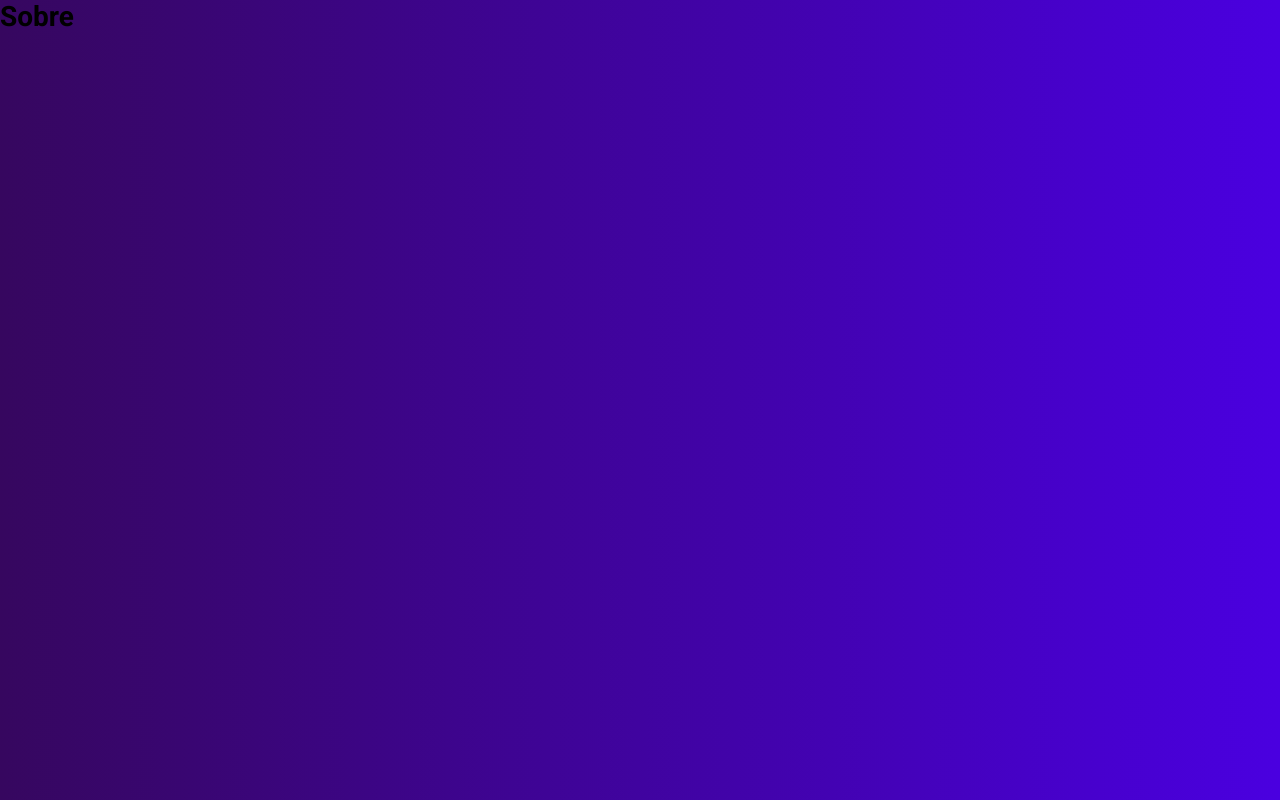
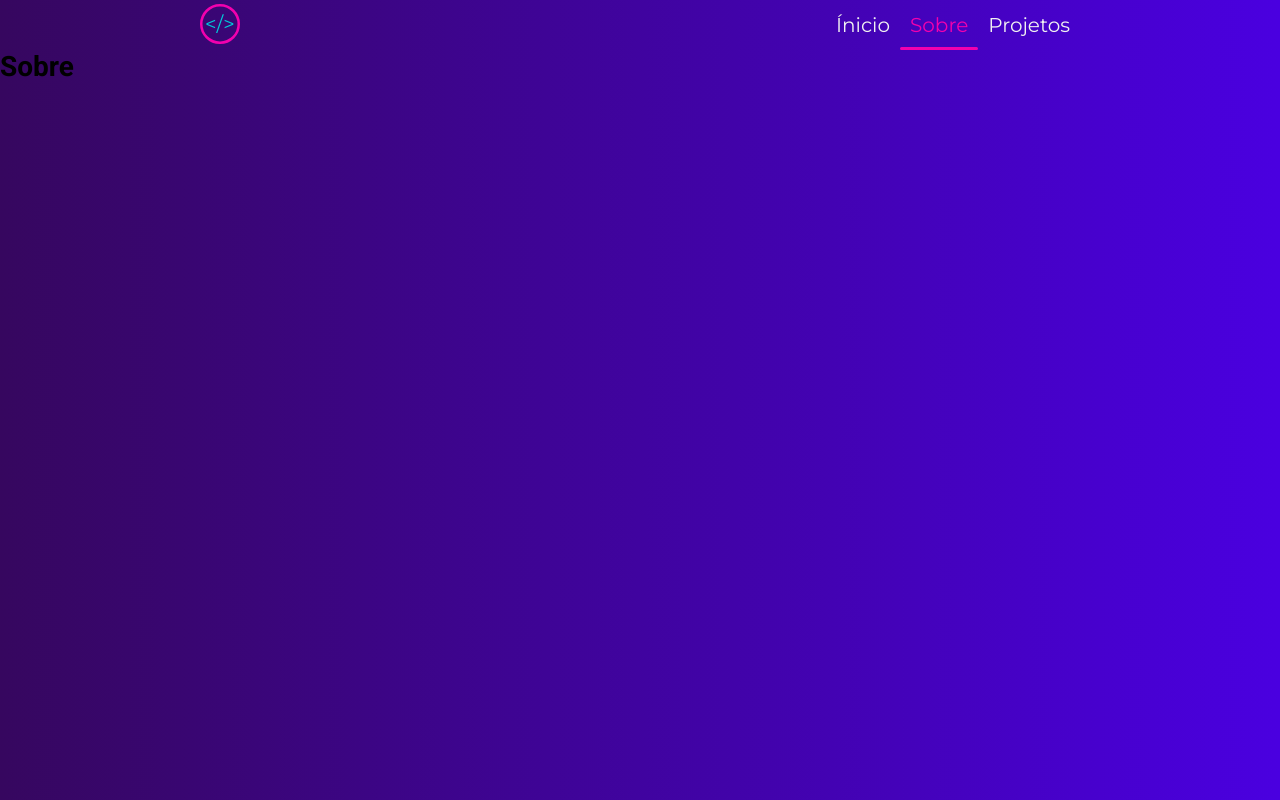
Before and after one commit to fcventura02/my-web-site, a React (Create React App) app in the folder frontend/: page /sobre in a window 1280 px wide. Built offline with nearby package versions, Linux system fonts and the light colour scheme.

Commit message:
update menu

```diff
--- a/frontend/src/components/Menu/index.tsx
+++ b/frontend/src/components/Menu/index.tsx
@@ -1,12 +1,27 @@
 import { Link } from "react-router-dom";
+import logo_mini from  '../../img/logo_mini.svg';
 import './menu.css';
-export default function Menu() {
+
+interface props{
+    menu?:string
+}
+
+export default function Menu({menu}:props) {
     return (
         <header className="containner-menu">
+            <Link to="/">
+                <img src={logo_mini} alt="Logo"/>
+            </Link>
             <menu className="contain-menu">
-                <Link className="menu-item" to="/">Ínicio</Link>
-                <Link className="menu-item" to="/sobre">Sobre</Link>
-                <Link className="menu-item" to="/projetos">Projetos</Link>
+                <div>
+                <Link className={`menu-item ${menu === 'inicio' && 'menu-isselect'}`} to="/">Ínicio</Link>
+                </div>
+                <div>
+                <Link className={`menu-item ${menu === 'sobre' && 'menu-isselect'}`} to="/sobre">Sobre</Link>
+                </div>
+                <div>
+                <Link className={`menu-item ${menu === 'projetos' && 'menu-isselect'}`} to="/projetos">Projetos</Link>
+                </div>
             </menu>
         </header>
     )
--- a/frontend/src/components/Menu/menu.css
+++ b/frontend/src/components/Menu/menu.css
@@ -2,9 +2,15 @@
     height: 50px;
     display: flex;
     align-items: center;
+    justify-content: space-between;
     margin: auto;
-    max-width: 900px;
+    max-width: 880px;
     color: var(--text-color-primary);
+}
+
+.containner-menu img{
+    height: 40px;
+    width: 40px;
 }
 
 .contain-menu{
@@ -17,4 +23,26 @@
     font-size: 2rem;
     padding: 5px 10px;
     color: var(--text-color-primary);
+    transition: linear 0.2s;
+    position: relative;
 }
+
+.menu-item:hover{
+    color: var(--bg-primary);
+}
+
+.menu-isselect{
+    color: var(--bg-primary);
+    position: relative;
+}
+.menu-isselect::after, .menu-item:hover::after{
+    position: absolute;
+    display: inline-flex;
+    left: 0;
+    bottom: -18px;
+    content: "";
+    border-bottom: .3rem solid var(--bg-primary);
+    border-radius: 50px;
+    width: 100%;
+    transform: translateY(-1rem);
+}
--- a/frontend/src/pages/Projects/index.tsx
+++ b/frontend/src/pages/Projects/index.tsx
@@ -12,7 +12,7 @@ export default function Projects() {
     var projecs = require('../../list.json');
     console.log(projecs)
     return (
-        <main className="containner">
+        <main className="containner-projects">
             <div className="contain">
                 <header className="header-project">
                     <h2>
--- a/frontend/src/pages/Projects/projects.css
+++ b/frontend/src/pages/Projects/projects.css
@@ -1,11 +1,12 @@
-.containner{
-    width: 100vw;
-    height: 100%;
+.containner-projects{
+    width: 100%;
+    height: 95vh;
     display: flex;
     flex-direction: column;
     align-items: center;
     background-color: var(--text-color-primary);
     color:  var(--text-color-secondary);
+    border-radius: 10px 10px 0 0;
 
 }
 
@@ -88,7 +89,12 @@
 }
 
 
+@media (max-width: 725px){
+    .containner-projects{
+        height: 100%;
+    }
     @media (max-width: 425px){
+
         .card_project{
             flex-direction: column;
         }
@@ -99,3 +105,4 @@
             border-radius: 18px 18px 0 0;
         }
     }
+}
--- a/frontend/src/route.tsx
+++ b/frontend/src/route.tsx
@@ -16,17 +16,19 @@ export default function Router() {
                 )} />
                 <Route path="/sobre" component={() => (
                     <>
+                        <Menu menu="sobre"/>
                         <Info />
                     </>
                 )} />
-                <Route path="/projects" component={() => (
+                <Route path="/projetos" component={() => (
                     <>
-                        <Menu/>
+                        <Menu menu="projetos"/>
                         <Projects />
                     </>
                 )} />
                 <Route component={() => (
                     <>
+                        <Menu />
                         <NotFound />
                     </>
                 )} />
```
Also changed, not shown: frontend/src/img/logo_mini.svg (added). Lines whose indentation alone changed are shown as unchanged.
